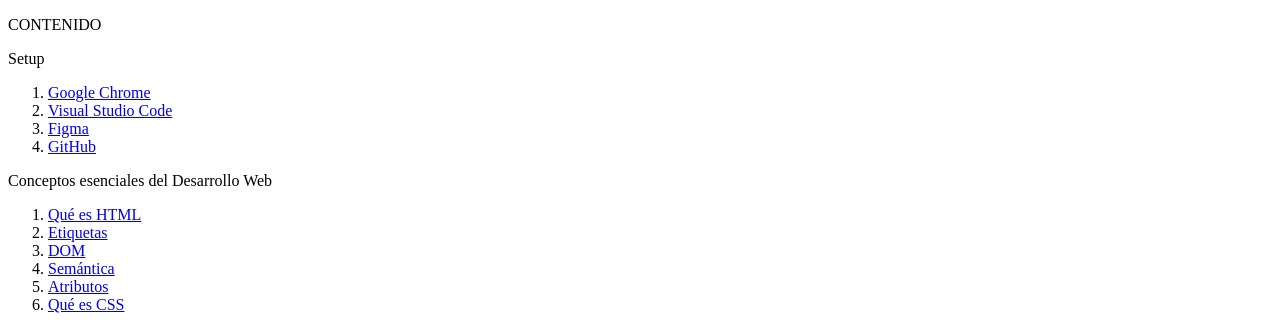
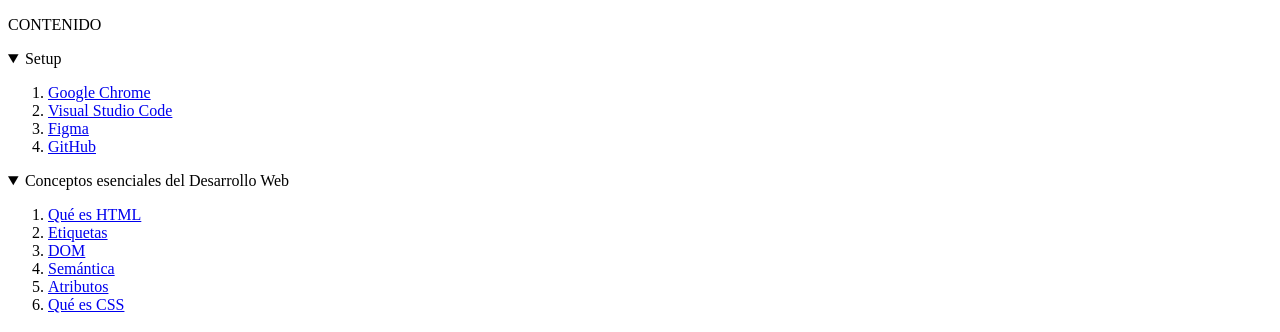
Before and after one commit to jamarfon/curso-esencial-html-css, a plain HTML site: page index.html in a window 1280 px wide. Shown: the top 332 px of the page. Drawn offline with Linux system fonts and the light colour scheme.

Commit message:
3.8- Menú desplegable

```diff
--- a/index.html
+++ b/index.html
@@ -11,14 +11,17 @@
   <header>
     <p>CONTENIDO</p>
     <nav>
-      <p>Setup</p>
+      <details open>
+        <summary>Setup</summary>
         <ol>
           <li><a href="#google-chrome">Google Chrome</a></li>
           <li><a href="#vsc">Visual Studio Code</a></li>
           <li><a href="#figma">Figma</a></li>
           <li><a href="#github">GitHub</a></li>
         </ol>
-      <p>Conceptos esenciales del Desarrollo Web</p>
+      </details>
+      <details open>
+        <summary>Conceptos esenciales del Desarrollo Web</summary>
         <ol>
           <li><a href="#html">Qué es HTML</a></li>
           <li><a href="#etiquetas">Etiquetas</a></li>
@@ -27,6 +30,7 @@
           <li><a href="#atributos">Atributos</a></li>
           <li><a href="#css">Qué es CSS</a></li>
         </ol>
+      </details>
     </nav>
   </header>
 
```
Lines whose indentation alone changed are shown as unchanged.
